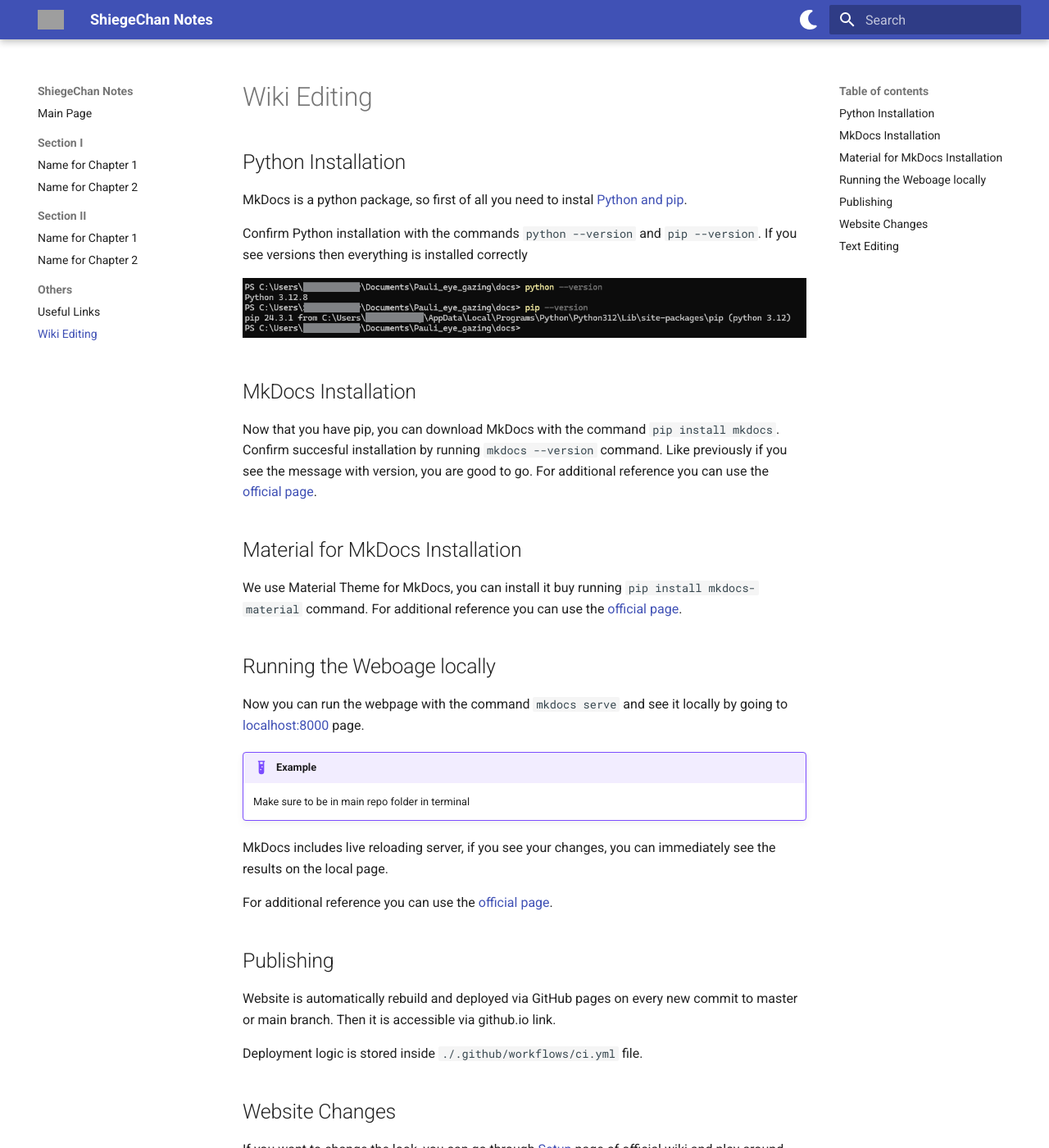
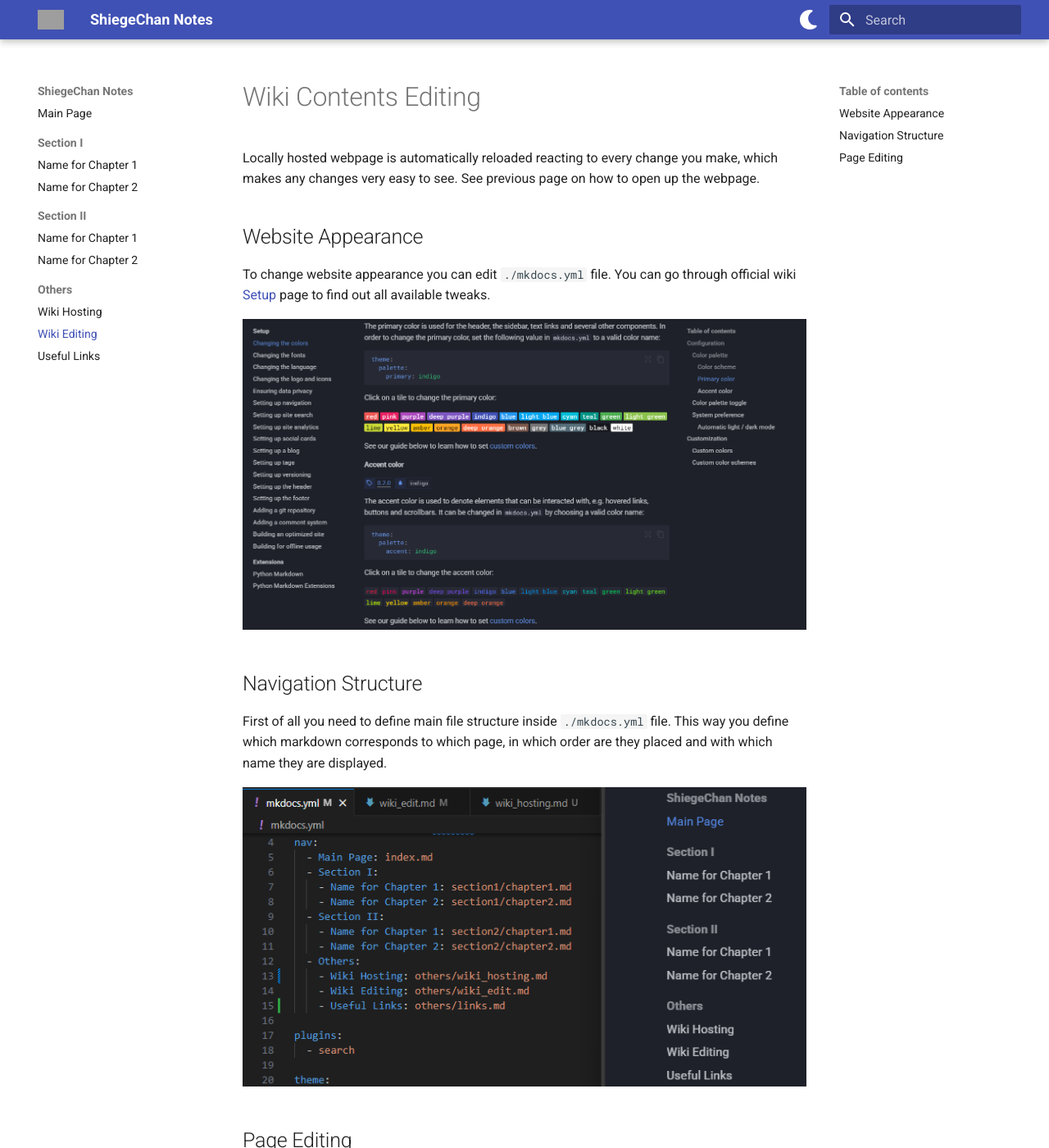
Before and after one commit to vladysor/Pauli_eye_gazing, an MkDocs documentation site: the page built from docs/others/wiki_edit.md, in a window 1280 px wide and 1400 px high. Shown: the whole window at 82% size. Built offline with MkDocs 1.6.1 and Material for MkDocs 9.7.7, drawn with Linux system fonts in a browser that asks for light colours; some of the changed text lies outside the part shown; grey boxes are pictures that could not be loaded.

Commit message:
wiki edit + wiki hosting pages split

```diff
--- a/docs/others/wiki_edit.md
+++ b/docs/others/wiki_edit.md
@@ -1,37 +1,18 @@
-# Wiki Editing
+# Wiki Contents Editing
+Locally hosted webpage is automatically reloaded reacting to every change you make, which makes any changes very easy to see. See previous page on how to open up the webpage.
 
-## Python Installation
-MkDocs is a python package, so first of all you need to instal [Python and pip](https://www.python.org/downloads/).
+## Website Appearance
+To change website appearance you can edit `./mkdocs.yml` file. You can go through official wiki [Setup](https://squidfunk.github.io/mkdocs-material/setup/) page to find out all available tweaks.
 
-Confirm Python installation with the commands `python --version` and `pip --version`. If you see versions then everything is installed correctly
+![appearance](../assets/images/wiki_editing1.png)
 
-![python installation](../assets/images/wiki_edit1.png)
+## Navigation Structure
+First of all you need to define main file structure inside `./mkdocs.yml` file. This way you define which markdown corresponds to which page, in which order are they placed and with which name they are displayed.
 
-## MkDocs Installation
-Now that you have pip, you can download MkDocs with the command `pip install mkdocs`. Confirm succesful installation by running `mkdocs --version` command. Like previously if you see the message with version, you are good to go. For additional reference you can use the [official page](https://www.mkdocs.org/user-guide/installation/#installing-mkdocs).
+![structure](../assets/images/wiki_editing2.png)
 
-## Material for MkDocs Installation
-We use Material Theme for MkDocs, you can install it buy running `pip install mkdocs-material` command. For additional reference you can use the [official page](https://squidfunk.github.io/mkdocs-material/getting-started/).
+## Page Editing
+Open the corresponding markdown `.md` file for the page you want to edit. Then you can write the text and use different command to create code blocks, annotations, links and other interractive stuff.
 
-## Running the Weboage locally
-Now you can run the webpage with the command `mkdocs serve` and see it locally by going to [localhost:8000](http://localhost:8000/) page.
-
-!!! example
-    Make sure to be in main repo folder in terminal
-
-MkDocs includes live reloading server, if you see your changes, you can immediately see the results on the local page.
-
-For additional reference you can use the [official page](https://squidfunk.github.io/mkdocs-material/creating-your-site/).
-
-## Publishing
-Website is automatically rebuild and deployed via GitHub pages on every new commit to master or main branch. Then it is accessible via github.io link.
-
-Deployment logic is stored inside `./.github/workflows/ci.yml` file.
-
-## Website Changes
-If you want to change the look, you can go through [Setup](https://squidfunk.github.io/mkdocs-material/setup/) page of official wiki and play around with main mkdocs.yml file.
-
-## Text Editing
-See the main file structure inside mkdocs.yml file and edit any respective .md file.
-
-For all available syntax, go to [Reference](https://squidfunk.github.io/mkdocs-material/reference/) page. They you can see all functionality of Material for MkDocs.
+!!! tip
+    For all available syntax, go to official [Reference](https://squidfunk.github.io/mkdocs-material/reference/) page. They you can see all functionality of Material for MkDocs.
--- a/mkdocs.yml
+++ b/mkdocs.yml
@@ -10,8 +10,9 @@
     - Name for Chapter 1: section2/chapter1.md
     - Name for Chapter 2: section2/chapter2.md
   - Others:
+    - Wiki Hosting: others/wiki_hosting.md
+    - Wiki Editing: others/wiki_edit.md
     - Useful Links: others/links.md
-    - Wiki Editing: others/wiki_edit.md
 
 plugins:
   - search
@@ -45,6 +46,7 @@
     - navigation.sections
     - toc.follow
     - search.suggest
+    - content.code.copy
 
 markdown_extensions:
   - attr_list
```
Also changed, not shown: docs/others/links.md (added, +3 -0 lines), docs/others/wiki_hosting.md (added, +64 -0 lines), docs/assets/images/wiki_editing1.png (added), docs/assets/images/wiki_editing2.png (added), docs/assets/images/wiki_hosting1.png (renamed from docs/assets/images/wiki_edit1.png), docs/assets/images/wiki_hosting2.png (added).
